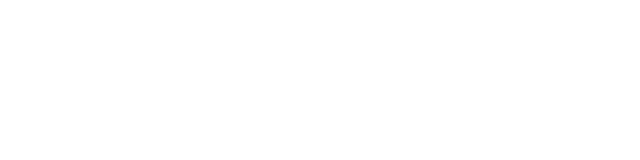
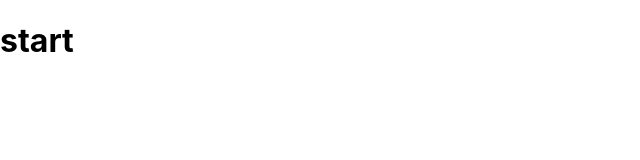
Before and after one commit to FedericaI7/searchTheMonster, a React (Create React App) app: page / in a window 1280 px wide. Shown: the top 160 px of the page, without its empty margins (0-640 px from the left). Built offline with nearby package versions, Linux system fonts and the light colour scheme.

Commit message:
Start project

```diff
--- a/src/App.js
+++ b/src/App.js
@@ -1,5 +1,8 @@
-import react from "react";
-
+import React from "react";
 export default function App() {
-  return <div className="container--app"></div>;
+  return (
+    <div className="container--app">
+      <h1>start</h1>
+    </div>
+  );
 }
```
